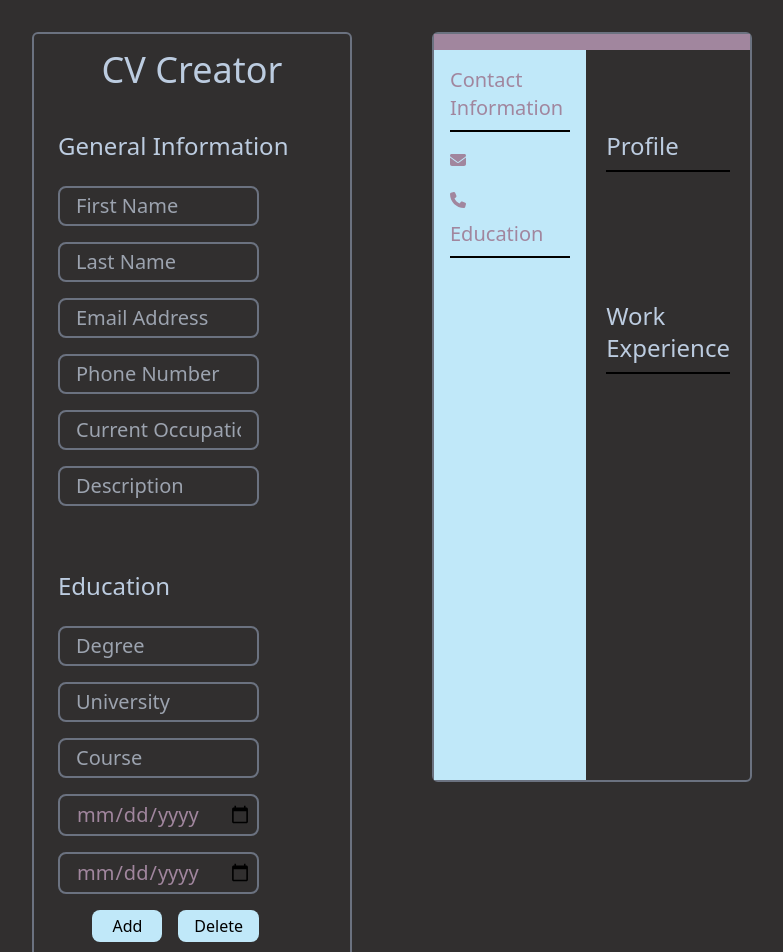
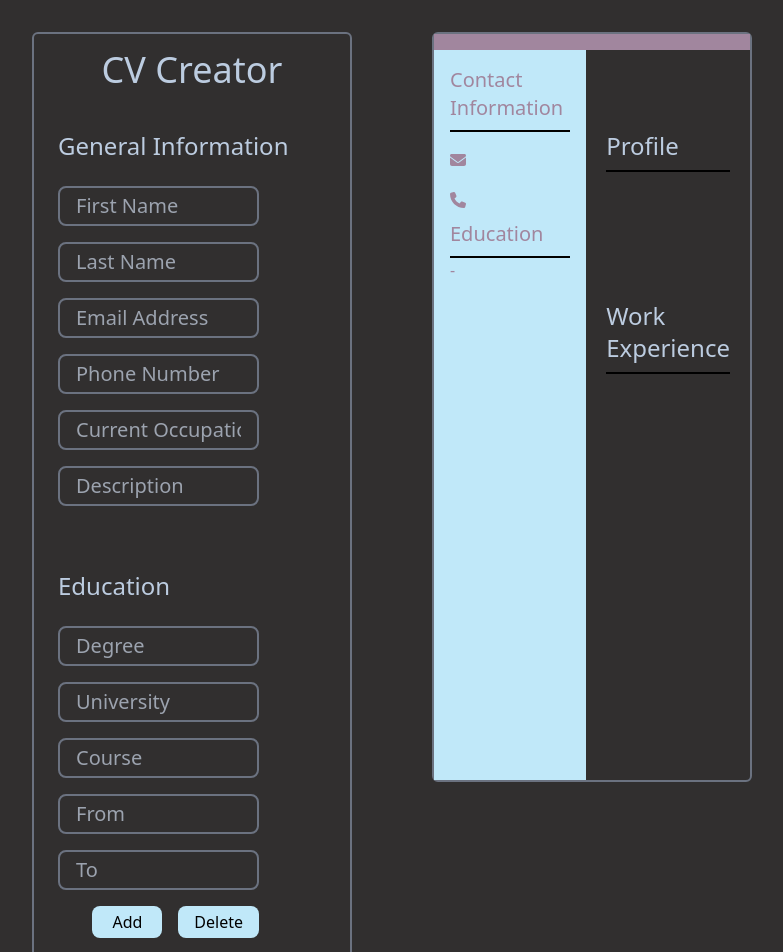
Before and after one commit to oweeeenie/cv-application, a React (Vite) app: page / in a window 1280 px wide. Shown: the top 952 px of the page, without its empty margins (248-1031 px from the left). Built offline with nearby package versions, Linux system fonts and the light colour scheme.

Commit message:
education section has full functionality

```diff
--- a/eslint.config.js
+++ b/eslint.config.js
@@ -24,7 +24,7 @@ export default [
       'react-refresh': reactRefresh,
     },
     rules: {
-      'react/prop-types': 0,
+      'react/prop-types': off,
       ...js.configs.recommended.rules,
       ...react.configs.recommended.rules,
       ...react.configs['jsx-runtime'].rules,
--- a/src/Components.jsx
+++ b/src/Components.jsx
@@ -12,6 +12,11 @@ export default function Components() {
   const [phoneNumber, setPhoneNumber] = useState('');
   const [occupation, setOccupation] = useState('');
   const [description, setDescription] = useState('');
+  const [degree, setDegree] = useState('');
+  const [university, setUniversity] = useState('');
+  const [course, setCourse] = useState('');
+  const [from, setFrom] = useState('');
+  const [to, setTo] = useState('');
   return (
     <>
       <div className="flex justify-center gap-20 pt-8">
@@ -31,7 +36,18 @@ export default function Components() {
             description={description}
             setDescription={setDescription}
           />
-          <Education />
+          <Education
+            degree={degree}
+            setDegree={setDegree}
+            university={university}
+            setUniversity={setUniversity}
+            course={course}
+            setCourse={setCourse}
+            from={from}
+            setFrom={setFrom}
+            to={to}
+            setTo={setTo}
+          />
           <WorkExperience />
         </div>
         <CvPreview
@@ -41,6 +57,11 @@ export default function Components() {
           phoneNumber={phoneNumber}
           occupation={occupation}
           description={description}
+          degree={degree}
+          university={university}
+          course={course}
+          from={from}
+          to={to}
         />
       </div>
     </>
--- a/src/CvPreview.jsx
+++ b/src/CvPreview.jsx
@@ -9,6 +9,11 @@ export default function CvPreview({
   phoneNumber,
   occupation,
   description,
+  degree,
+  university,
+  course,
+  from,
+  to,
 }) {
   return (
     <>
@@ -37,6 +42,12 @@ export default function CvPreview({
             <h3 className="sidebar-header-education text-xl border-b-2 border-black pb-2 pt-2">
               Education
             </h3>
+            <p className="degree text-xl">{degree}</p>
+            <p className="university text-md">{university}</p>
+            <p className="course text-sm">{course}</p>
+            <p className="date">
+              {from} - {to}
+            </p>
           </div>
 
           <div className="preview-main p-5 text-custom-text pt-20">
--- a/src/Education.jsx
+++ b/src/Education.jsx
@@ -1,4 +1,15 @@
-export default function Education() {
+export default function Education({
+  degree,
+  setDegree,
+  university,
+  setUniversity,
+  course,
+  setCourse,
+  from,
+  setFrom,
+  to,
+  setTo,
+}) {
   return (
     <>
       <div className="education-container p-6 rounded-lg">
@@ -9,26 +20,36 @@ export default function Education() {
           type="text"
           className="input-class flex mb-4 px-4 py-1 w-3/4 text-xl text-left text-custom-input bg-transparent border-gray-500 border-2 rounded-lg focus:outline-custom-hover"
           placeholder="Degree"
+          value={degree}
+          onChange={(e) => setDegree(e.target.value)}
         />
         <input
           type="text"
           className="input-class flex mb-4 px-4 py-1 w-3/4 text-xl text-left text-custom-input bg-transparent border-gray-500 border-2 rounded-lg focus:outline-custom-hover"
           placeholder="University"
+          value={university}
+          onChange={(e) => setUniversity(e.target.value)}
         />
         <input
           type="text"
           className="input-class flex mb-4 px-4 py-1 w-3/4 text-xl text-left text-custom-input bg-transparent border-gray-500 border-2 rounded-lg focus:outline-custom-hover"
           placeholder="Course"
+          value={course}
+          onChange={(e) => setCourse(e.target.value)}
         />
         <input
-          type="date"
+          type="text"
           className="input-class flex mb-4 px-4 py-1 w-3/4 text-xl text-left text-custom-input bg-transparent border-gray-500 border-2 rounded-lg focus:outline-custom-hover"
           placeholder="From"
+          value={from}
+          onChange={(e) => setFrom(e.target.value)}
         />
         <input
-          type="date"
+          type="text"
           className="input-class flex mb-4 px-4 py-1 w-3/4 text-xl text-left text-custom-input bg-transparent border-gray-500 border-2 rounded-lg focus:outline-custom-hover"
           placeholder="To"
+          value={to}
+          onChange={(e) => setTo(e.target.value)}
         />
 
         <div className="add-delete-container w-3/4 gap-4 flex">
```
